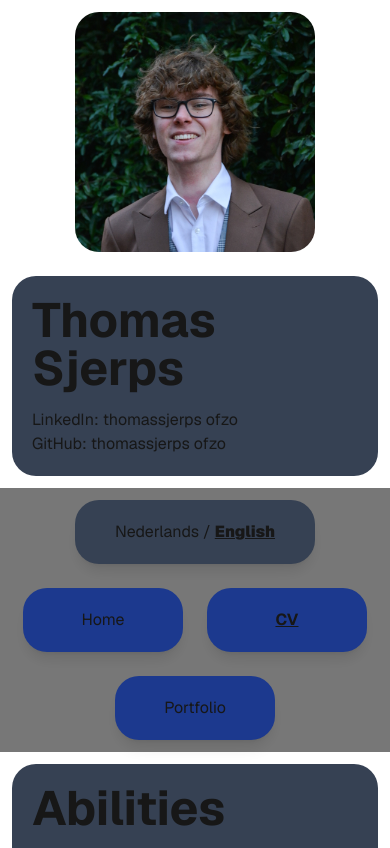
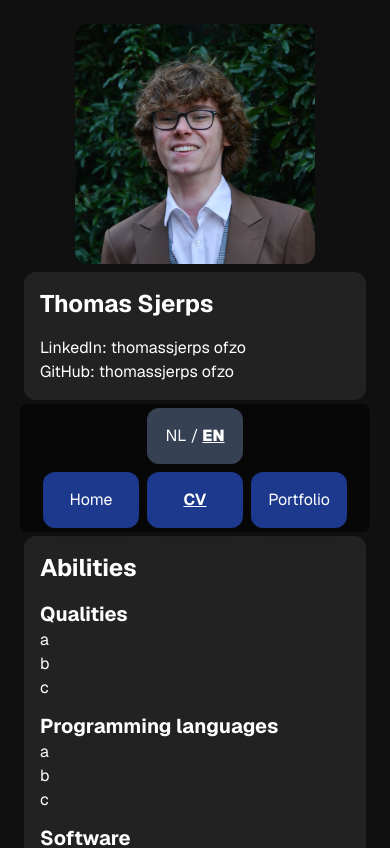
Before and after one commit to sjerpsthomas/website, a Next.js app: page /en/cv in a window 390 px wide. Shown: the top 848 px of the page. Built offline with nearby package versions, Linux system fonts and the light colour scheme.

Commit message:
Improve responsive layout

```diff
--- a/src/app/[locale]/cv/AbilitiesBlock.tsx
+++ b/src/app/[locale]/cv/AbilitiesBlock.tsx
@@ -70,7 +70,7 @@ export function AbilitiesBlock({ locale }: { locale: Locale }) {
   const dict = D[locale];
 
   return (<>
-    <Block className='h-full'>
+    <Block className='h-full pr-10'>
       <h1>{dict.title}</h1>
 
       <section>
--- a/src/app/[locale]/cv/ExperienceBlock.tsx
+++ b/src/app/[locale]/cv/ExperienceBlock.tsx
@@ -33,7 +33,7 @@ export function ExperienceBlock({ locale }: { locale: Locale }) {
   const dict = D.nl;//[locale];
 
   return (<>
-    <Block className='h-full'>
+    <Block className='h-full pr-10'>
       <h1>{dict.title}</h1>
 
       <section>
--- a/src/app/[locale]/layout.tsx
+++ b/src/app/[locale]/layout.tsx
@@ -4,6 +4,7 @@ import "../globals.css";
 import {NextIntlClientProvider, hasLocale} from 'next-intl';
 import {notFound} from 'next/navigation';
 import {routing} from '@/i18n/routing';
+import {twMerge} from "tailwind-merge";
 
 const font = Geist({
   subsets: ["latin"],
@@ -29,7 +30,7 @@ export default async function RootLayout({
 
   return (
     <html lang={locale}>
-      <body className={`${font.className}`}>
+      <body className={twMerge(font.className, 'p-5 md:px-20 md:py-10')}>
         <NextIntlClientProvider>{children}</NextIntlClientProvider>
       </body>
     </html>
--- a/src/app/globals.css
+++ b/src/app/globals.css
@@ -5,16 +5,16 @@
 
 @layer base {
   h1 {
-    @apply text-5xl print:text-2xl font-bold mb-4 print:mb-2;
+    @apply text-2xl md:text-5xl font-bold mb-4 print:mb-2;
   }
   h2 {
-    @apply text-2xl print:text-xl font-bold;
+    @apply text-xl md:text-2xl font-bold;
   }
 }
 
 :root {
-  --background: #ffffff;
-  --foreground: #171717;
+  --background: #101010;
+  @apply text-white print:text-black;
 }
 
 @theme inline {
@@ -22,13 +22,6 @@
   --color-foreground: var(--foreground);
 }
 
-@media (prefers-color-scheme: dark) {
-  :root {
-    --background: #0a0a0a;
-    --foreground: #ededed;
-  }
-}
-
 body {
   background: var(--background);
   color: var(--foreground);
--- a/src/components/Block.tsx
+++ b/src/components/Block.tsx
@@ -12,7 +12,8 @@ export function Block({
   className,
 }: Readonly<BlockProps>) {
   return (<>
-    <div className={twMerge('bg-gray-700 m-3 p-5 print:p-2 rounded-3xl', className)}>
+    <div className={twMerge('bg-[#222] m-1 md:m-3 p-4 print:p-2 md:p-5 rounded-xl md:rounded-3xl', className)}>
+    {/*<div className={twMerge('bg-[#222] m-3 p-5 print:p-2 rounded-3xl', className)}>*/}
       { children }
     </div>
   </>);
@@ -24,8 +25,8 @@ export function LinkBlock({
   href,
 }: Readonly<BlockProps & {href: string}>) {
   return (
-    <Link className='m-3' href={href}>
-      <Block className={twMerge('m-0 bg-blue-900 hover:scale-105 transition-transform', className)}>
+    <Link className='m-1 md:m-3' href={href}>
+      <Block className={twMerge('m-0 md:m-0 bg-blue-900 hover:scale-105 transition-transform', className)}>
         {children}
       </Block>
     </Link>
--- a/src/components/header/Header.tsx
+++ b/src/components/header/Header.tsx
@@ -37,9 +37,9 @@ export function Header({locale, currentPage}: {locale: Locale, currentPage: Curr
 
   return (<>
     {/* Top of header */}
-    <header className='w-full flex flex-wrap justify-center'>
+    <header className='w-full flex flex-col print:flex-row md:flex-row md:flex-wrap md:justify-center'>
       {/* Image */}
-      <img className="w-[15rem] print:w-[10rem] m-3 rounded-3xl aspect-square" src='/thomas.jpg' alt=''/>
+      <img className="w-[15rem] print:w-[10rem] m-1 md:m-3 mx-auto rounded-xl md:rounded-3xl aspect-square object-cover" src='/thomas.jpg' alt=''/>
 
       {/* Title block */}
       <Block className="flex-1">
@@ -61,24 +61,24 @@ export function Header({locale, currentPage}: {locale: Locale, currentPage: Curr
     </header>
 
     {/* Nav bar */}
-    <nav className='w-full flex flex-wrap justify-center sticky top-0 bg-[#00000088] backdrop-blur-lg print:hidden'>
+    <nav className='w-full flex flex-wrap justify-center sticky top-0 rounded-lg md:rounded-3xl bg-[#00000088] backdrop-blur-lg print:hidden'>
       {/* Language switcher */}
       <LocaleToggle/>
 
       {/* Other buttons */}
       <div className="flex flex-wrap justify-center">
-        {/* CV */}
-        <LinkBlock className="min-w-[10em] shadow-lg" href='/'>
+        {/* Home */}
+        <LinkBlock className="min-w-[6rem] md:min-w-[8rem] shadow-lg" href='/'>
           <p className={twMerge('text-center', currentPage == 'home' && 'font-bold underline')}>Home</p>
         </LinkBlock>
 
         {/* CV */}
-        <LinkBlock className="min-w-[10em] shadow-lg" href='/cv'>
+        <LinkBlock className="min-w-[6rem] md:min-w-[8rem] shadow-lg" href='/cv'>
           <p className={twMerge('text-center', currentPage == 'cv' && 'font-bold underline')}>CV</p>
         </LinkBlock>
 
         {/* Portfolio */}
-        <LinkBlock className="min-w-[10em] shadow-lg" href='/portfolio'>
+        <LinkBlock className="min-w-[6rem] md:min-w-[8rem] shadow-lg" href='/portfolio'>
           <p className={twMerge('text-center', currentPage == 'portfolio' && 'font-bold underline')}>Portfolio</p>
         </LinkBlock>
       </div>
--- a/src/components/header/LocaleToggle.tsx
+++ b/src/components/header/LocaleToggle.tsx
@@ -18,14 +18,14 @@ export function LocaleToggle() {
   }
 
   return (
-    <CallbackBlock className="bg-gray-700 min-w-[15em] cursor-pointer shadow-lg" onClick={toggleLocale}>
+    <CallbackBlock className="bg-gray-700 min-w-[6rem] md:min-w-[7rem] cursor-pointer shadow-lg" onClick={toggleLocale}>
       <p className='text-center'>
         <span className={twMerge(locale == 'nl' && 'font-black underline')}>
-          Nederlands
+          NL
         </span>
         {' / '}
         <span className={twMerge(locale == 'en' && 'font-black underline')}>
-          English
+          EN
         </span>
       </p>
     </CallbackBlock>
```
